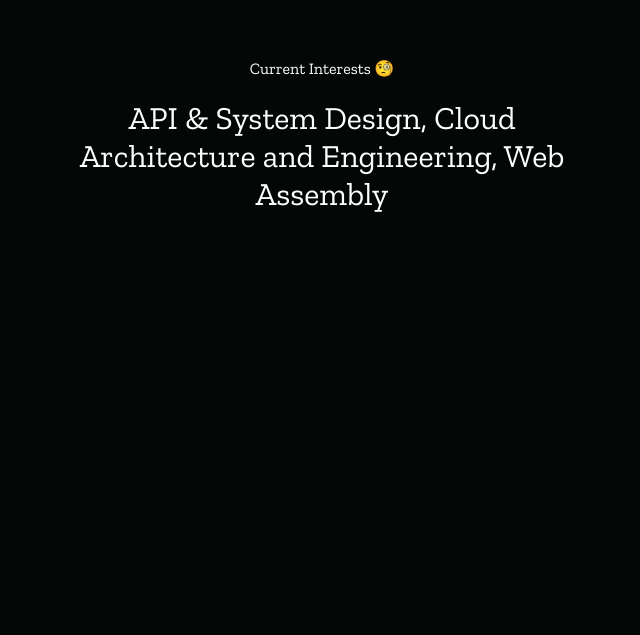
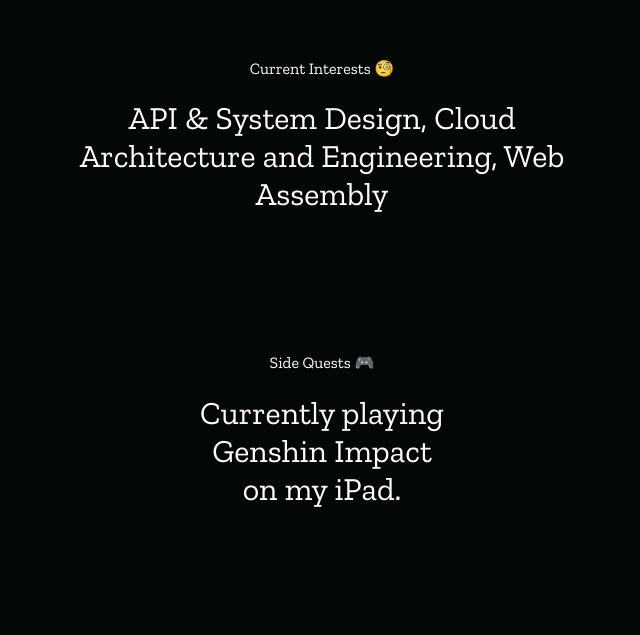
Before and after one commit to taiwo-eng/portfolio, a plain HTML site: page index.html in a window 1280 px wide. Shown: the part 7031-7666 px from the top of the page, without its empty margins (318-958 px from the left). Before the commit the page ends 7496 px from the top, so only its background shows below. Drawn offline with nearby package versions, Linux system fonts and the light colour scheme.

Commit message:
add side quests

```diff
--- a/index.html
+++ b/index.html
@@ -124,7 +124,13 @@
 				<div class="outro">
 				<p>Current Interests 🧐</p>
 				<h1>API & System Design, Cloud Architecture and Engineering, Web Assembly</h1>
+				<div class="outro">
+					<p>Side Quests 🎮</p>
+					<h1>Currently playing Genshin Impact on my iPad.</h1>
+				</div>
 			</div>
+
+
 			<!--Past Work-->
 			<!-- <div class="work-item">
 					<img class="work-item-image tai" src="assets/TAI-old-work.png" alt="design-work">
```
